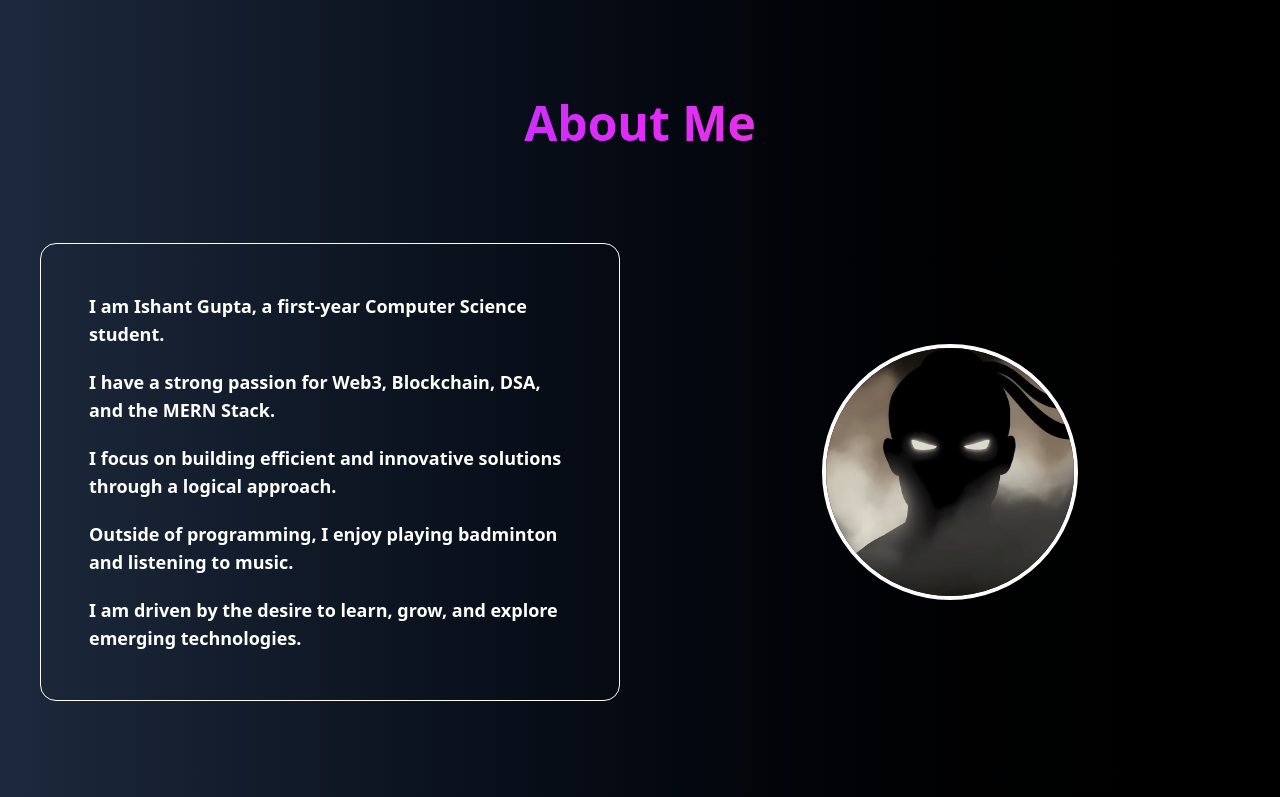
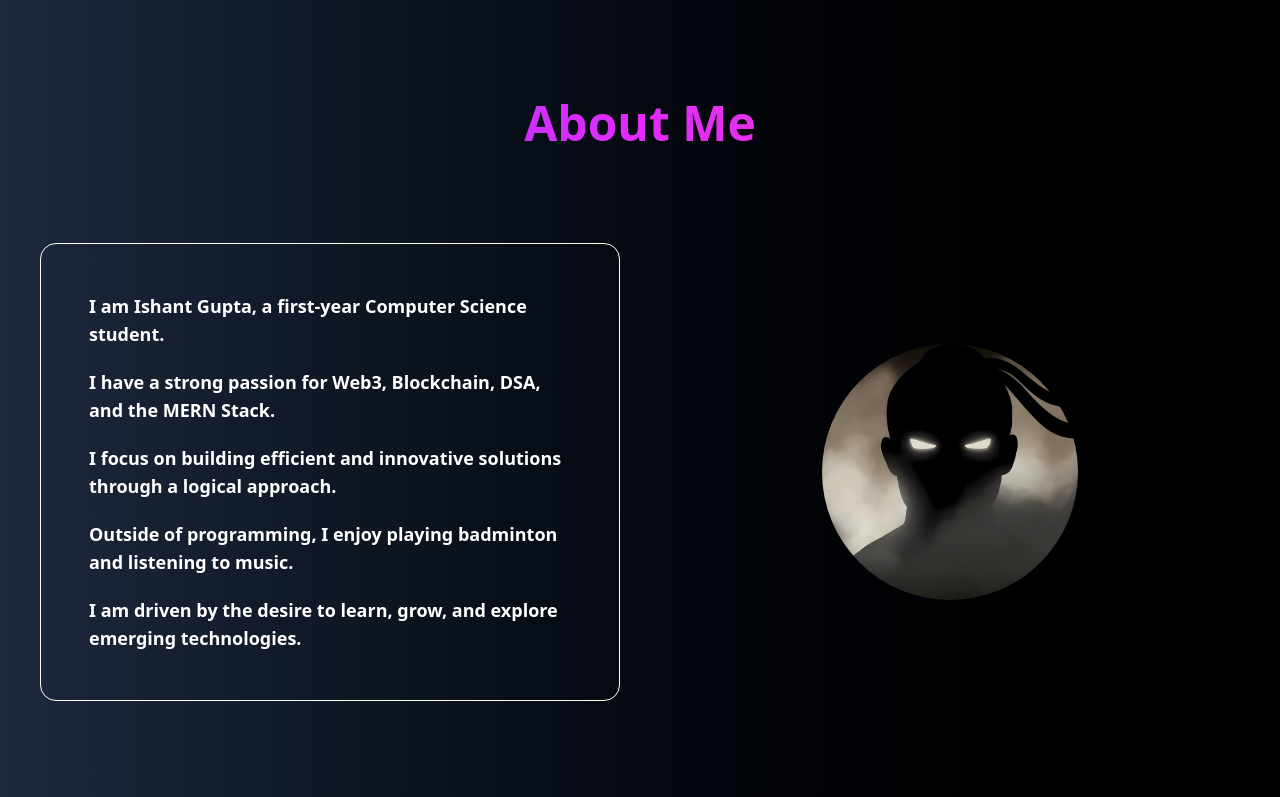
Before and after one commit to itsishant/Ishant-Portfolio-, a React (Vite) app: page / in a window 1280 px wide. Shown: the part 501-1298 px from the top of the page. Built offline with nearby package versions, Linux system fonts and the light colour scheme.

Commit message:
changes border

```diff
--- a/src/Components/About.jsx
+++ b/src/Components/About.jsx
@@ -26,7 +26,7 @@ export const About = () => {
           <img
             src="image.jpg"
             alt="Ishant Gupta"
-            className="h-40 w-40 md:h-64 md:w-64 object-cover rounded-full border-4 border-white transition-transform duration-700 transform hover:scale-105"
+            className="h-40 w-40 md:h-64 md:w-64 object-cover rounded-full  border-black transition-transform duration-700 transform hover:scale-105"
           />
         </div>
       </div>
```
